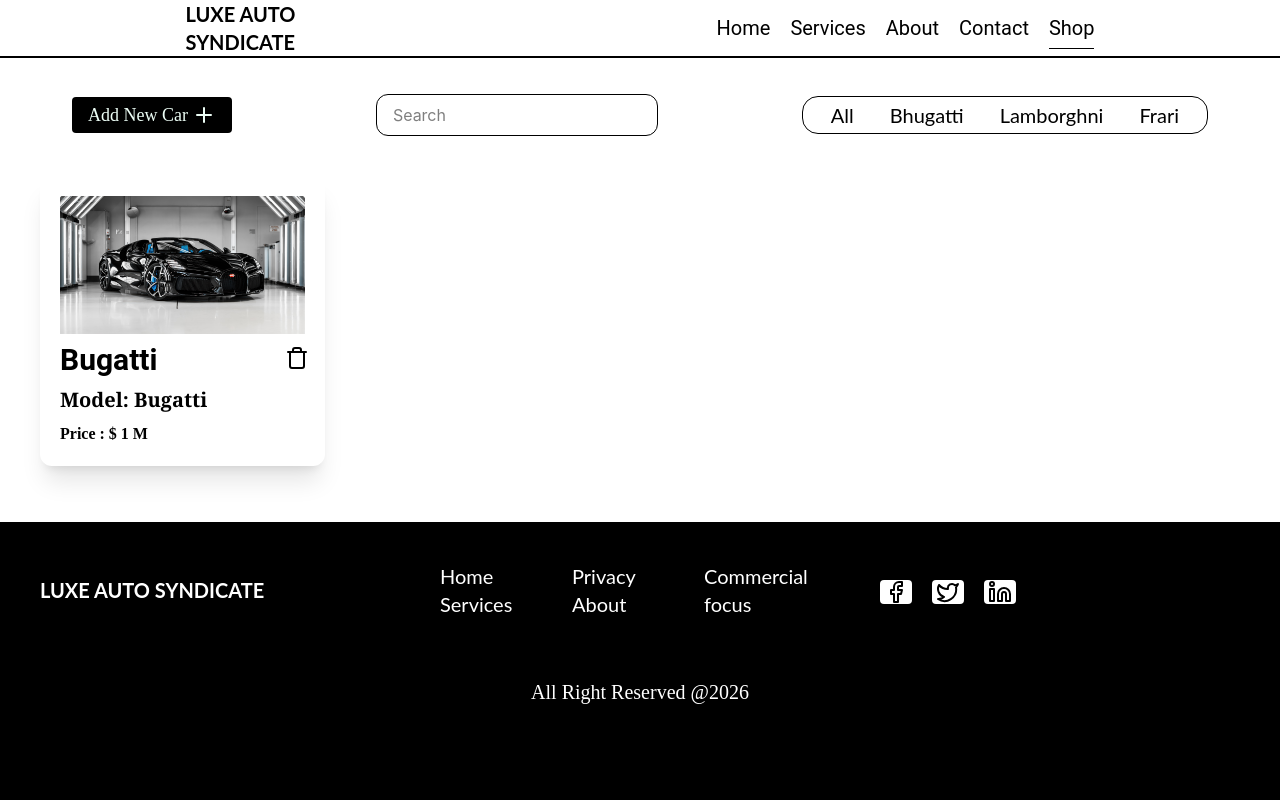
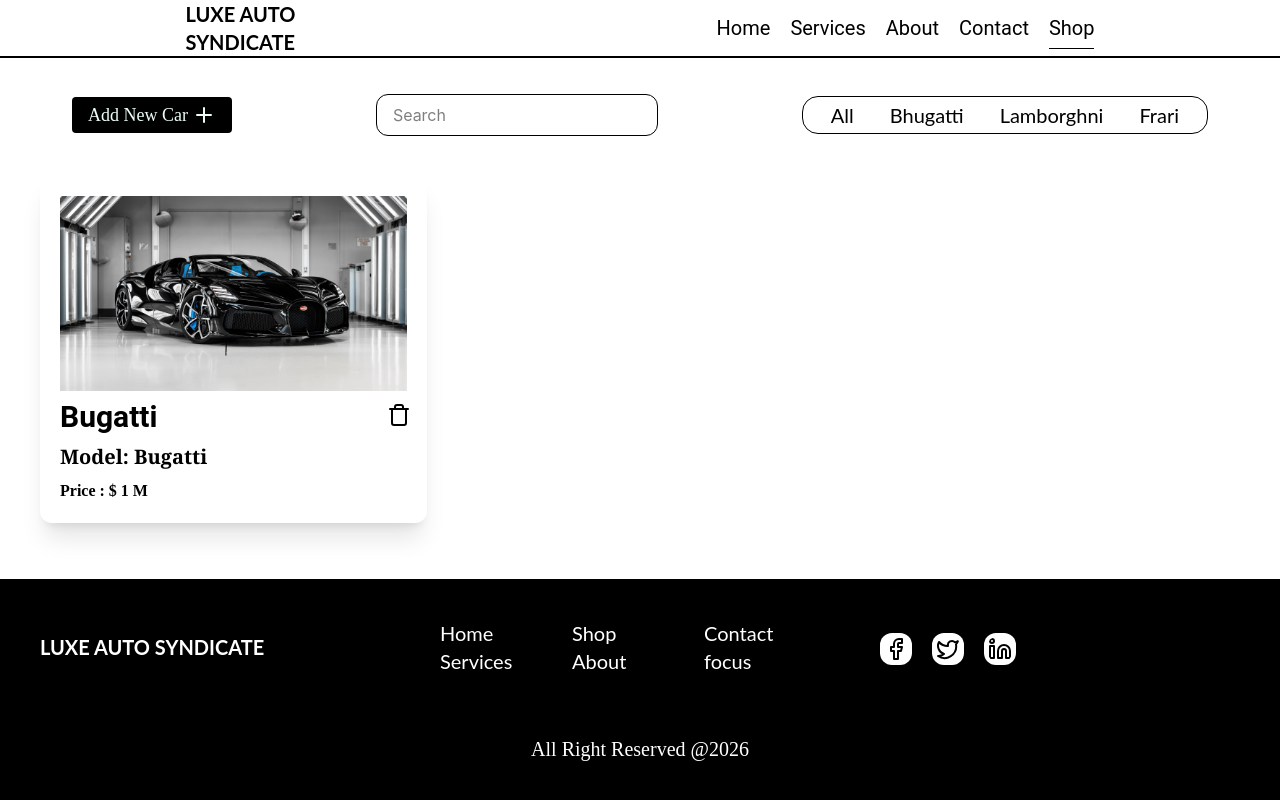
Before and after one commit to umairmairi891/Online-CarStore, a React (Vite) app: page /shop in a window 1280 px wide. Built offline with nearby package versions, Linux system fonts and the light colour scheme.

Commit message:
add more new features

```diff
--- a/src/Sections/Footer.jsx
+++ b/src/Sections/Footer.jsx
@@ -1,5 +1,6 @@
 import { Facebook, Linkedin, Twitter } from 'lucide-react'
 import React from 'react'
+import {Link} from 'react-router-dom'
 
 function Footer() {
   return (
@@ -13,27 +14,37 @@ function Footer() {
           <div className="flex flex-col md:grid md:grid-cols-3  md:gap-5 space-x-5 ">
             <div className="">
               <ul className='font-[Lato] text-xl '>
+                <Link to='/'>
                 <li>Home</li>
+                </Link>
+                <Link to='/services'>
                 <li>Services</li>
+                </Link>
               </ul>
             </div>
             <div className="">
               <ul className='font-[Lato] text-xl '>
-                <li>Privacy</li>
+                <Link to='/shop'>
+                <li>Shop</li>
+                </Link>
+                <Link to='/about'>
                 <li>About</li>
+                </Link>
               </ul>
             </div>
             <div className="">
               <ul className='font-[Lato] text-xl'>
-                <li>Commercial</li>
+                <Link to='/contact'>
+                <li>Contact</li>
+                </Link>
                 <li>focus</li>
               </ul>
             </div>
           </div>
           <div className="flex  space-x-5 px-10">
-            <Facebook className='bg-white text-black w-8 h-6 rounded' />
-            <Twitter className='bg-white text-black w-8 h-6 rounded' />
-            <Linkedin className='bg-white text-black w-8 h-6 rounded' />
+            <Facebook className='bg-white text-black w-8 h-8 p-1 rounded-xl' />
+            <Twitter className='bg-white text-black w-8 h-8 p-1 rounded-xl' />
+            <Linkedin className='bg-white text-black w-8 h-8 p-1 rounded-xl' />
           </div>
         </div>
 
--- a/src/Sections/Header.jsx
+++ b/src/Sections/Header.jsx
@@ -26,7 +26,7 @@ function Header() {
                 </div>
             </nav>
             {isopen && (
-                <div className='md:hidden flex flex-col w-full animate__animated  animate__fadeInRight bg-white  top-14 duration-500  z-110'>
+                <div className='md:hidden flex flex-col fixed w-full animate__animated  animate__fadeInRight bg-white  top-14 duration-500  z-110'>
                     <ul className={`text-xl font-[Roboto] space-y-2 px-5 rounded-2xl bg-white`}>
                         <li><NavLink className={({ isActive }) => isActive ? 'border-b py-2 duration-400' : 'border-0 '} onClick={()=>setIsOpen(!isopen)} to='/'>Home</NavLink></li>
                         <li><NavLink onClick={()=>setIsOpen(!isopen)} className={({ isActive }) => isActive ? 'border-b py-2 duration-400' : 'border-0 '} to='/services'>Services</NavLink></li>
--- a/src/Sections/Services.jsx
+++ b/src/Sections/Services.jsx
@@ -15,7 +15,7 @@ function Services() {
         <div className="">
           <h3 className='font-bold font-serif text-3xl'>SERVICES</h3>
         </div>
-        <div className="grid grid-cols-1 md:grid-cols-2 gap-5 mt-5 py-5 px-5 md:px-0">
+        <div className="grid grid-cols-1 md:grid-cols-2 gap-5 mt-5 py-5 px-5 md:px-0 z-100">
            <div className="p-10  border-2 flex flex-col rounded justify-center items-center max-w-100" data-aos='fade-up'>
             <Car className='text-black w-10 h-10'/>
             <h2 className='mt-2 font-bold text-center  text-lg'>VEHICLES SALES & ACQUISITIONS </h2>
--- a/src/Sections/Shop.jsx
+++ b/src/Sections/Shop.jsx
@@ -63,7 +63,7 @@ function Shop() {
             </ul>
           </div>
         </div>
-        <div className="grid grid-cols-1 gap-5 md:grid-cols-4 mt-10 mb-10 px-10 ">
+        <div className="grid grid-cols-1 gap-5 sm:grid-cols-3 md:grid-cols-3 mt-10 mb-10 px-10 ">
           {product.map((car) => (
             <div key={car.id} className="shadow-xl rounded-xl p-5 max-w-100">
               <img src={car.img} alt="" className='w-full' />
```
